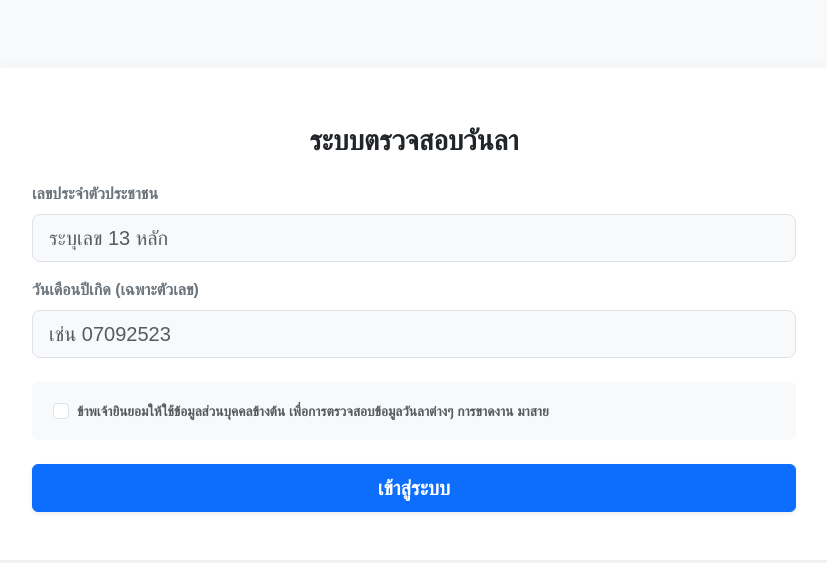
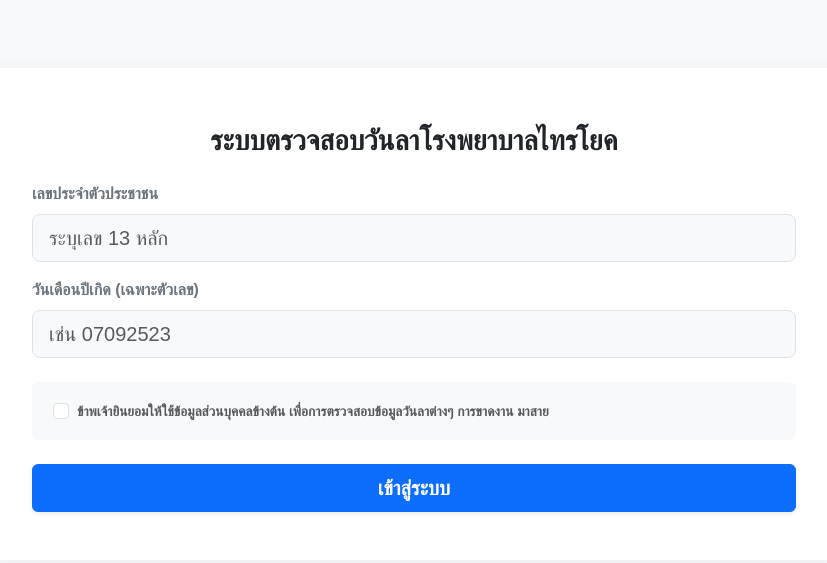
Before and after one commit to chanpibul-cmd/saiyokhos-HR-Leave, a plain HTML site: page index.html in a window 1280 px wide. Shown: the whole page, without its empty margins (226-1053 px from the left). Drawn offline with nearby package versions, Linux system fonts and the light colour scheme.

Commit message:
index.html

```diff
--- a/index.html
+++ b/index.html
@@ -3,7 +3,7 @@
 <head>
     <meta charset="UTF-8">
     <meta name="viewport" content="width=device-width, initial-scale=1.0">
-    <title>ระบบตรวจสอบวันลา</title>
+    <title>ระบบตรวจสอบวันลาโรงพยาบาลไทรโยค</title>
     <link href="https://cdn.jsdelivr.net/npm/bootstrap@5.3.2/dist/css/bootstrap.min.css" rel="stylesheet">
     <link rel="stylesheet" href="https://cdn.jsdelivr.net/npm/bootstrap-icons@1.11.1/font/bootstrap-icons.css">
     <link rel="stylesheet" href="https://cdn.jsdelivr.net/npm/flatpickr/dist/flatpickr.min.css">
@@ -38,7 +38,7 @@
         <div id="login-section" class="card login-card mt-5">
             <div class="card-body p-5">
                 <div class="text-center mb-4">
-                    <h3 class="fw-bold mt-2 text-dark">ระบบตรวจสอบวันลา</h3>
+                    <h3 class="fw-bold mt-2 text-dark">ระบบตรวจสอบวันลาโรงพยาบาลไทรโยค</h3>
                 </div>
 
                 <form id="loginForm">
```
